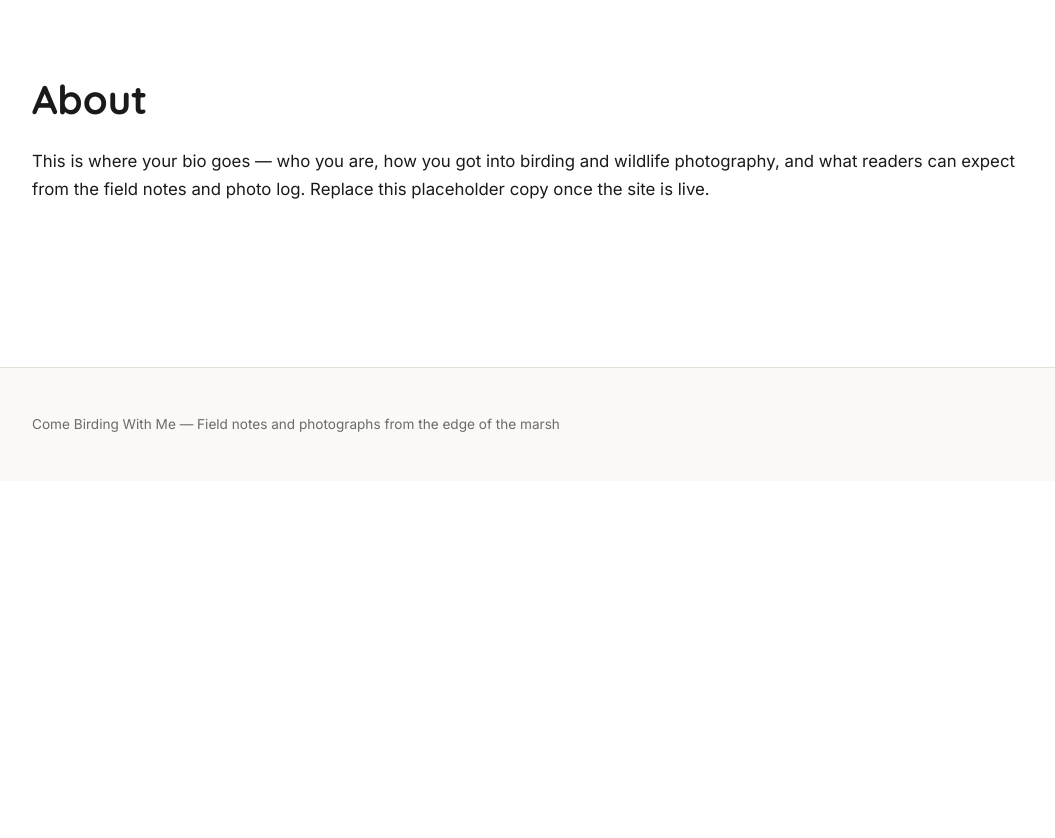
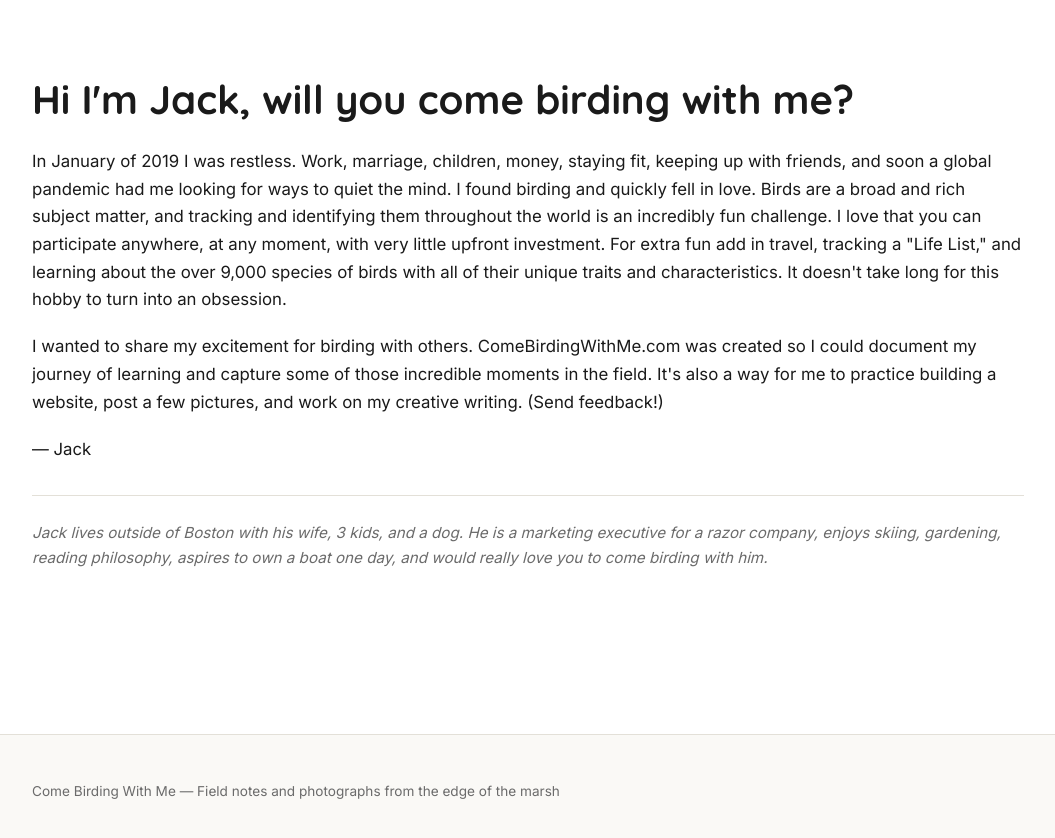
Before and after one commit to bgajackson/comebirdingwithme, an Eleventy site: page src/about/index.njk in a window 1280 px wide. Shown: the part 60-898 px from the top of the page, without its empty margins (112-1167 px from the left). Before the commit the page ends 800 px from the top, so only its background shows below. Built offline with nearby package versions, Linux system fonts and the light colour scheme; Eleventy itself is replaced by a stand-in of ours; files that its build step writes are made by us from their sources.

Commit message:
Fix bio footer details and styling

```diff
--- a/src/about/index.njk
+++ b/src/about/index.njk
@@ -5,9 +5,13 @@ permalink: /about/
 ---
 <article class="article">
   <div class="wrap">
-    <h1>About</h1>
+    <h1>Hi I'm Jack, will you come birding with me?</h1>
     <div class="article-body">
-      <p>This is where your bio goes — who you are, how you got into birding and wildlife photography, and what readers can expect from the field notes and photo log. Replace this placeholder copy once the site is live.</p>
+      <p>In January of 2019 I was restless. Work, marriage, children, money, staying fit, keeping up with friends, and soon a global pandemic had me looking for ways to quiet the mind. I found birding and quickly fell in love. Birds are a broad and rich subject matter, and tracking and identifying them throughout the world is an incredibly fun challenge. I love that you can participate anywhere, at any moment, with very little upfront investment. For extra fun add in travel, tracking a "Life List," and learning about the over 9,000 species of birds with all of their unique traits and characteristics. It doesn't take long for this hobby to turn into an obsession.</p>
+      <p>I wanted to share my excitement for birding with others. ComeBirdingWithMe.com was created so I could document my journey of learning and capture some of those incredible moments in the field. It's also a way for me to practice building a website, post a few pictures, and work on my creative writing. (Send feedback!)</p>
+      <p>&mdash; Jack</p>
+      <hr class="bio-footer-rule">
+      <p class="bio-footer"><em>Jack lives outside of Boston with his wife, 3 kids, and a dog. He is a marketing executive for a razor company, enjoys skiing, gardening, reading philosophy, aspires to own a boat one day, and would really love you to come birding with him.</em></p>
     </div>
   </div>
 </article>
--- a/src/css/style.css
+++ b/src/css/style.css
@@ -291,6 +291,17 @@ input:focus-visible {
   margin: 0 0 1.2rem;
 }
 
+.bio-footer-rule {
+  border: none;
+  border-top: 1px solid var(--line);
+  margin: 2rem 0 1.5rem;
+}
+
+.bio-footer {
+  color: var(--ink-soft);
+  font-size: 0.95rem;
+}
+
 /* ------------------------------ Footer ------------------------------ */
 
 .site-footer {
```
